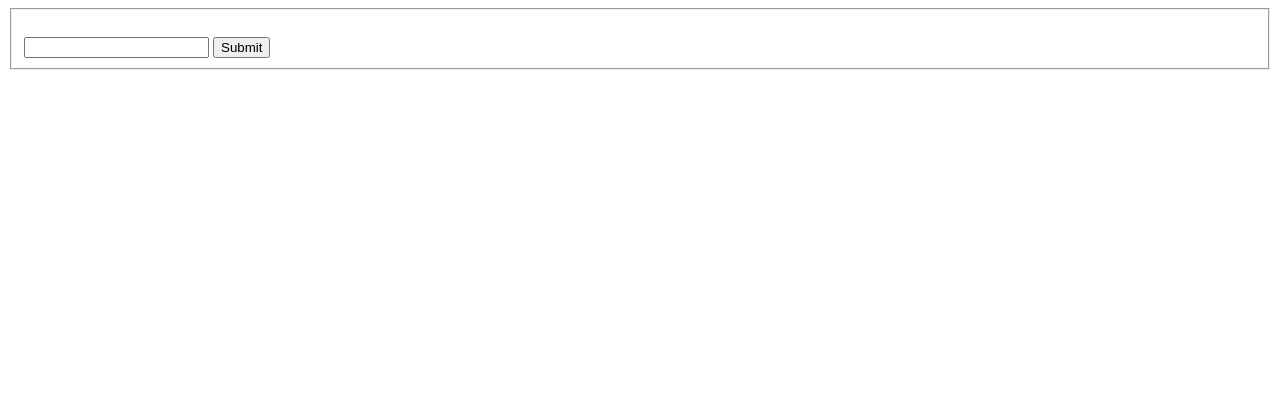
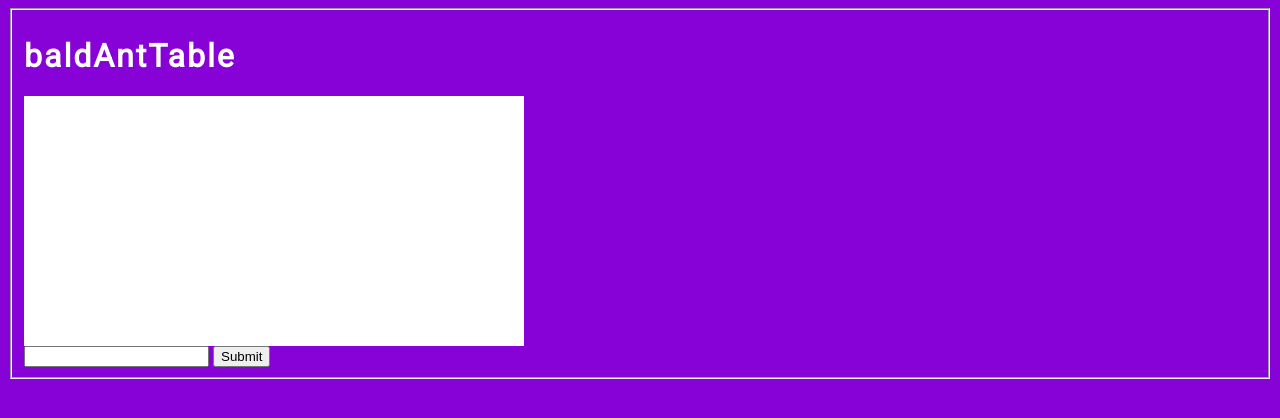
Before and after one commit to mmarsden89/chatApplication, a plain HTML site: page index.html in a window 1280 px wide. Drawn offline with Linux system fonts and the light colour scheme.

Commit message:
Link files together
Linked html>css and html>js

```diff
--- a/index.html
+++ b/index.html
@@ -2,7 +2,9 @@
 <html>
 <head>
   <link href="https://fonts.googleapis.com/css?family=Roboto" rel="stylesheet">
+  <link rel="stylesheet" type="text/css" href="css/style.css">
 </head>
+<body>
 <fieldset>
 <h1 id="username"></h1>
   <!--<input type="text" class="chatWindow" placeholder=""> -->
@@ -19,4 +21,6 @@
     <input type="submit" onclick="saveChat()"/>
   </form>
 </fieldset>
+<script src="js/main.js"></script>
+</body>
 </html>
--- a/js/main.js
+++ b/js/main.js
@@ -261,3 +261,6 @@ function saveChat() {
 }
 
 console.log(saveChat())
+
+
+getUserName(wordBank)
```
